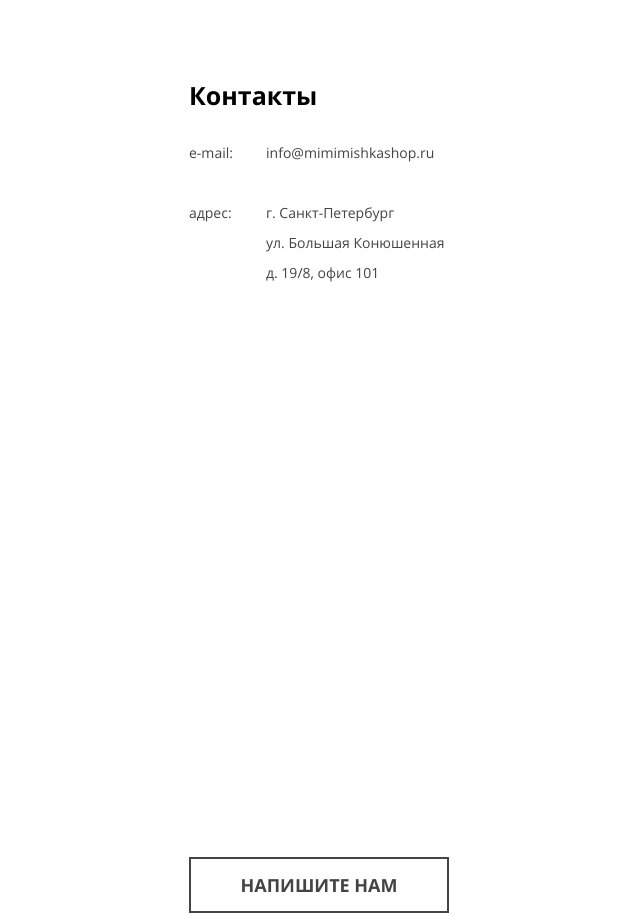
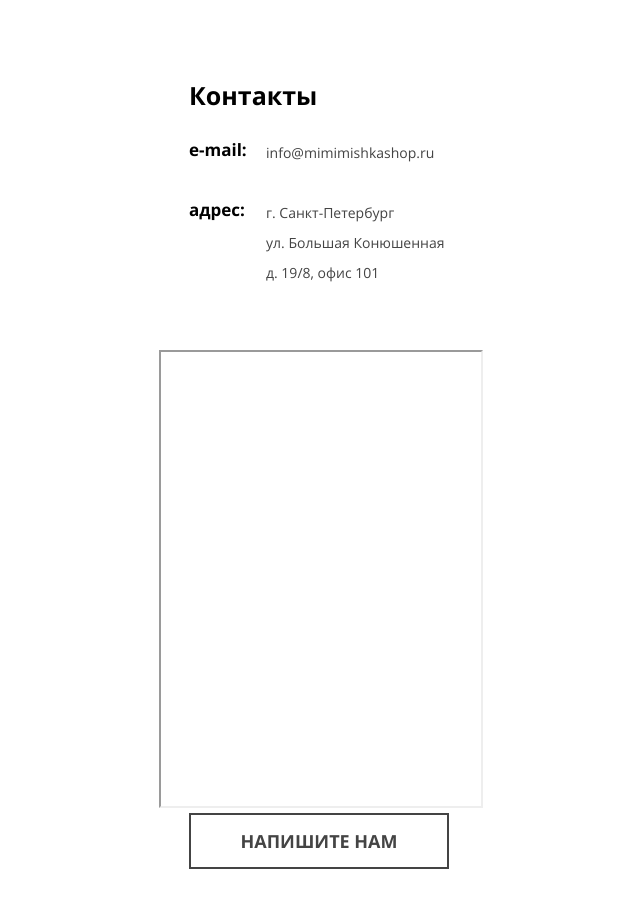
Before and after one commit to Ramc1987/1778551-mishka-25, a plain HTML site: page source/index.html in a window 1280 px wide. Shown: the part 2880-3796 px from the top of the page, without its empty margins (321-961 px from the left). Drawn offline with nearby package versions, Linux system fonts and the light colour scheme; files that its build step writes are made by us from their sources.

Commit message:
Fix name classes contacts

```diff
--- a/source/index.html
+++ b/source/index.html
@@ -227,13 +227,13 @@
         <div class="contacts__wrapper">
           <h2 class="contacts__title">Контакты</h2>
           <div class="contacts__legend-link">
-            <span class="contact__legend-title">e-mail:</span>
+            <span class="contacts__legend-title">e-mail:</span>
             <a class="contacts__email-link" href="email:info@mimimishkashop.ru">
               info@mimimishkashop.ru
             </a>
           </div>
           <div class="contacts__address address">
-            <span class="contact__legend-title">адрес:</span>
+            <span class="contacts__legend-title">адрес:</span>
             <address class="address__company">
               <p class="address-text">г. Санкт-Петербург</p>
               <p class="address-text">ул. Большая Конюшенная</p>
@@ -242,7 +242,7 @@
           </div>
         </div>
         <iframe
-          class="contact__map"
+          class="contacts__map"
           src="https://yandex.ru/map-widget/v1/?um=constructor%3A8da3431ddb455b08c693e9df09c856e2aca824615d52c355188fa1701c0bfcf0&amp;source=constructor"
           width="320"
           height="454"
```
